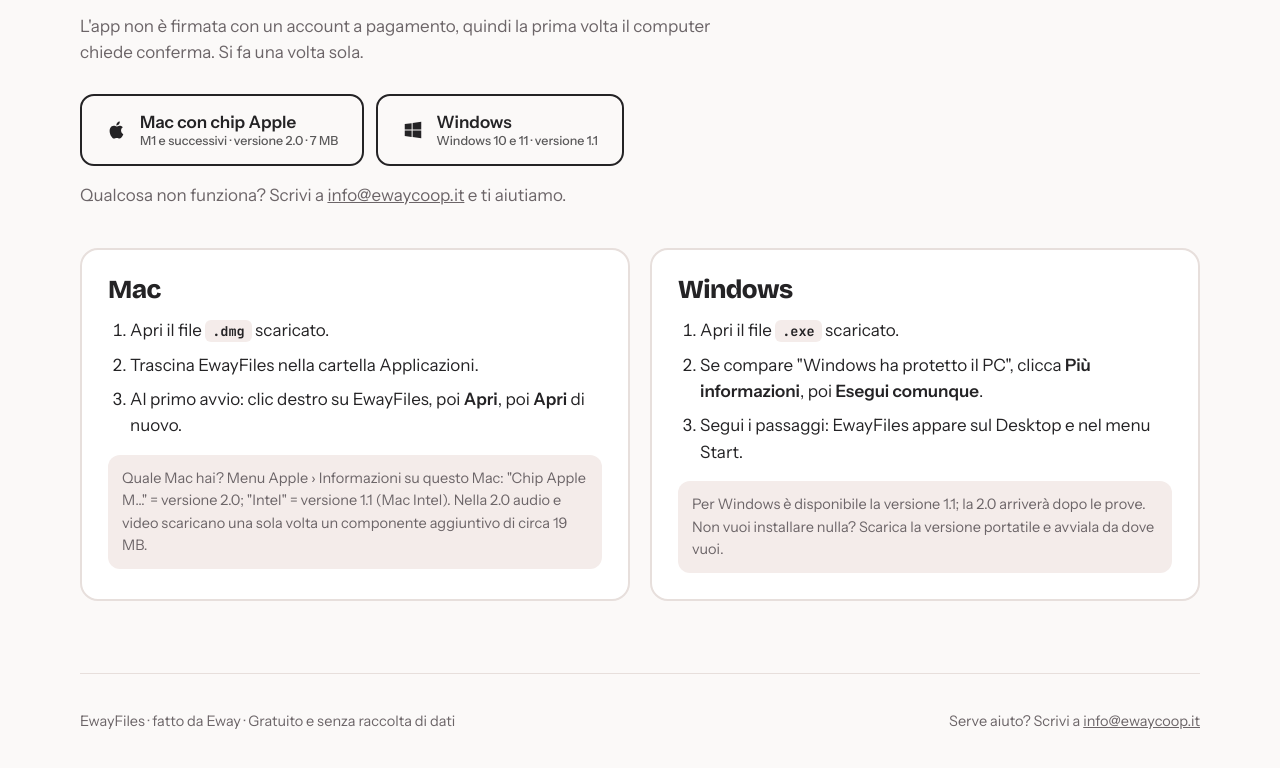
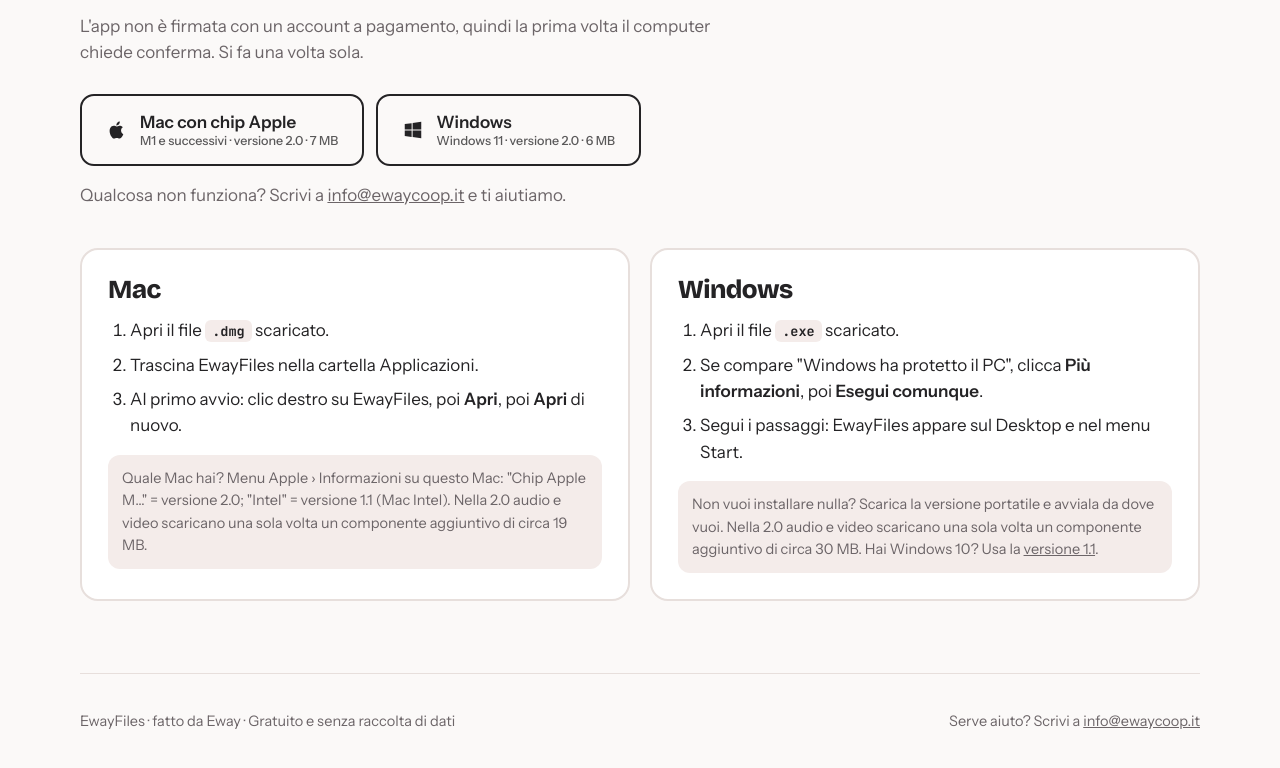
Before and after one commit to nscapicchio/ewayfiles-download, a plain HTML site: page index.html in a window 1280 px wide. Shown: the part 3520-4288 px from the top of the page. Drawn offline with nearby package versions, Linux system fonts and the light colour scheme.

Commit message:
Landing: Windows scarica la versione 2.0
Co-Authored-By: Claude Fable 5.2 <noreply@anthropic.com>

```diff
--- a/index.html
+++ b/index.html
@@ -284,7 +284,7 @@ footer { border-top: 1px solid var(--line); padding-block: 36px 56px; color: var
           <li>Se compare "Windows ha protetto il PC", clicca <b>Più informazioni</b>, poi <b>Esegui comunque</b>.</li>
           <li>Segui i passaggi: EwayFiles appare sul Desktop e nel menu Start.</li>
         </ol>
-        <div class="tip">Per Windows è disponibile la versione 1.1; la 2.0 arriverà dopo le prove. Non vuoi installare nulla? Scarica la versione portatile e avviala da dove vuoi.</div>
+        <div class="tip">Non vuoi installare nulla? Scarica la versione portatile e avviala da dove vuoi. Nella 2.0 audio e video scaricano una sola volta un componente aggiuntivo di circa 30 MB. Hai Windows 10? Usa la <a href="https://github.com/nscapicchio/ewayfiles-download/releases/download/v1.1.0/EwayFiles-Setup-1.1.0.exe">versione 1.1</a>.</div>
       </div>
     </div>
   </section>
@@ -300,8 +300,8 @@ footer { border-top: 1px solid var(--line); padding-block: 36px 56px; color: var
 var LINKS = {
   macArm:   { url: 'https://github.com/nscapicchio/ewayfiles-download/releases/download/v2.0.0/EwayFiles-2.0.0-mac-arm64.dmg', name: 'Mac con chip Apple', note: 'M1 e successivi · versione 2.0 · 7 MB', file: '.dmg' },
   macIntel: { url: 'https://github.com/nscapicchio/ewayfiles-download/releases/download/v1.1.0/EwayFiles-1.1.0-mac-x64.dmg', name: 'Mac Intel', note: 'Versione 1.1', file: '.dmg' },
-  win:      { url: 'https://github.com/nscapicchio/ewayfiles-download/releases/download/v1.1.0/EwayFiles-Setup-1.1.0.exe', name: 'Windows',            note: 'Windows 10 e 11 · versione 1.1',  file: '.exe' },
-  winPortable: { url: 'https://github.com/nscapicchio/ewayfiles-download/releases/download/v1.1.0/EwayFiles-1.1.0-portatile.exe', name: 'Windows portatile', note: 'Versione 1.1 · senza installazione',        file: '.exe' }
+  win:      { url: 'https://github.com/nscapicchio/ewayfiles-download/releases/download/v2.0.0/EwayFiles-Setup-2.0.0.exe', name: 'Windows',            note: 'Windows 11 · versione 2.0 · 6 MB',  file: '.exe' },
+  winPortable: { url: 'https://github.com/nscapicchio/ewayfiles-download/releases/download/v2.0.0/EwayFiles-2.0.0-portatile.exe', name: 'Windows portatile', note: 'Versione 2.0 · senza installazione · 16 MB',        file: '.exe' }
 };
 
 var ICON_APPLE = '<svg viewBox="0 0 24 24" fill="currentColor" aria-hidden="true"><path d="M16.4 12.6c0-2.3 1.9-3.4 2-3.5-1.1-1.6-2.8-1.8-3.4-1.8-1.4-.1-2.8.9-3.5.9s-1.8-.8-3-.8c-1.5 0-3 .9-3.8 2.3-1.6 2.8-.4 7 1.2 9.3.8 1.1 1.700 2.400 2.900 2.300 1.200 0 1.600-.7 3-.7s1.800.7 3 .7 2-1.100 2.800-2.200c.9-1.300 1.200-2.500 1.300-2.600-.1 0-2.500-1-2.500-3.900zM14.100 5.700c.6-.8 1.100-1.900.9-3-.9 0-2.100.6-2.700 1.400-.6.700-1.100 1.800-1 2.900 1.100.1 2.200-.5 2.800-1.300z"/></svg>';
@@ -330,7 +330,7 @@ function setLink(a, item) {
   var row = document.getElementById('dl-row');
 
   if (os === 'win') {
-    label.textContent = 'Scarica per Windows'; sub.textContent = 'Windows 10 e 11 · versione 1.1 · gratis';
+    label.textContent = 'Scarica per Windows'; sub.textContent = 'Windows 11 · versione 2.0 · gratis';
     main.querySelector('svg').outerHTML = ICON_WIN; setLink(main, LINKS.win);
   } else if (os === 'mac') {
     label.textContent = 'Scarica per Mac'; sub.textContent = 'Chip Apple (M1 e successivi) · versione 2.0 · gratis';
```
